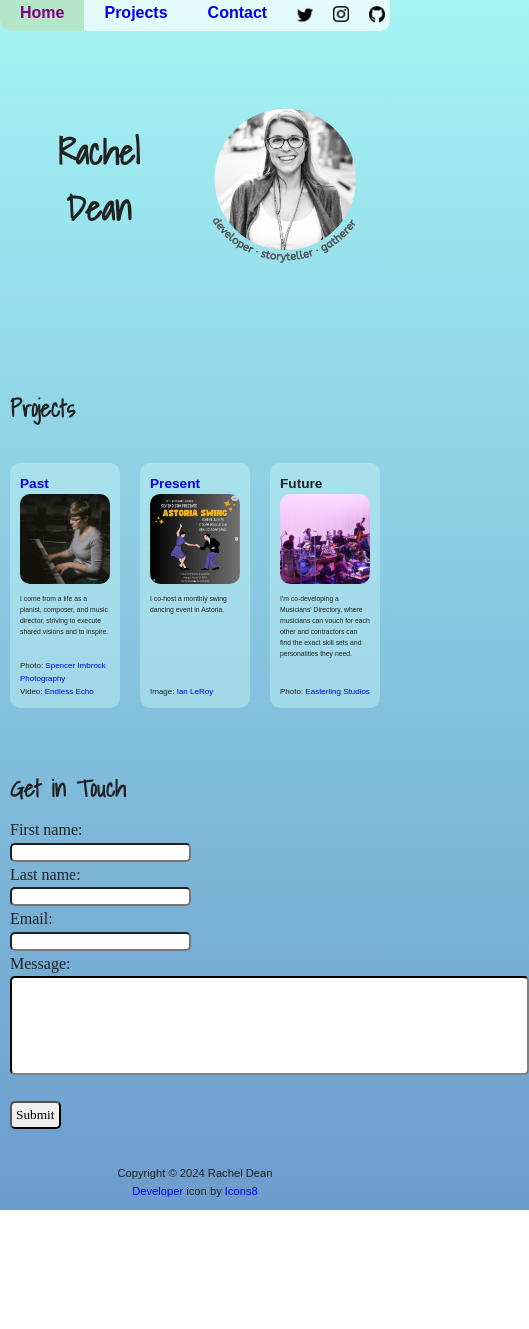
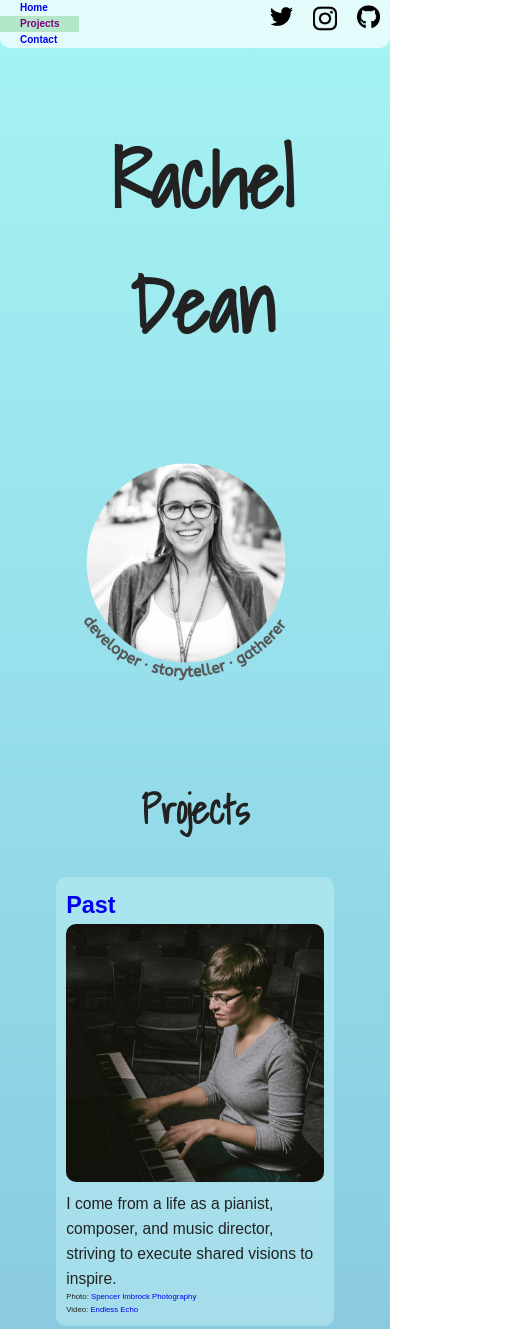
Before and after one commit to rchldn/portfolio-website, a plain HTML site: page index.html in a window 390 px wide. Shown: the top 1329 px of the page, 529 px wide, since content can reach past the window. Before the commit the page ends 1210 px from the top, so only its background shows below. Drawn offline with Linux system fonts and the light colour scheme; a web font is replaced by a local one.

Commit message:
end of day thurs with video animations

```diff
--- a/index.html
+++ b/index.html
@@ -56,7 +56,7 @@
               Your browser does not support the video tag.
             </video>-->
           </div>
-          <p>I come from a life as a pianist, composer, and music director, striving to execute shared visions and
+          <p>I come from a life as a pianist, composer, and music director, striving to execute shared visions
             to inspire.</p>
           <p class="photo-credit">Photo: <a href="https://www.spencerimbrockphotography.com/" target="_blank">Spencer
               Imbrock
@@ -68,7 +68,7 @@
         <article class="present-media">
           <h3><a href="https://www.instagram.com/astoriaswing/" target="_blank">Present</a></h3>
           <div id="present-image">
-            <img id="swing-picture" src="assets/Astoria Swing.png"
+            <img id="swing-picture" src="assets/Swing Poster 2 (2).png"
               alt="graphic advertising an Astoria Swing event with a cartoon of a dancing couple">
             <div id="present-video">
               <a href="https://www.instagram.com/astoriaswing/" target="_blank"><video autoplay loop>
@@ -76,7 +76,8 @@
                 </video></a>
             </div>
           </div>
-          <p>I co-host a monthly swing dancing event in Astoria.</p>
+          <p>I co-host a monthly swing dancing event in Astoria, since there are no other swing dances in our community
+            and lots of people here are great swing dancers - or great beginners!</p>
           <p class="photo-credit">Image: <a href="https://www.instagram.com/astoriaswing/" target="_blank">Ian
               LeRoy</a></p>
         </article>
@@ -92,7 +93,7 @@
           </div>
           <p>I'm co-developing a Musicians' Directory, where musicians can vouch for each other and contractors
             can find the
-            exact skill sets and personalities they need.</p><br>
+            exact skillsets and personalities they need.</p><br>
           <p class="photo-credit">Photo: <a href="https://www.easterlingstudios.com/" target="_blank"> Easterling
               Studios</a></p>
 
@@ -108,11 +109,8 @@
         <input type="text" id="last-name" name="last-name" required>
         <label for="email">Email:</label>
         <input type="email" id="email" name="email" required>
-        <label for="message">Message:</label>
-        <textarea rows="5" cols="60" id="message" name="message" required></textarea><br>
-        <!--<input type="textarea" id="message" name="message"
-          required>-->
-        <!--trying to get this to be a bigger text field, is there a way? textarea tag??-->
+        <label for="message">Message:</label><br>
+        <textarea id="message" name="message" rows="4" cols="20" required></textarea><br>
         <button type="submit">Submit</button>
       </form><br>
     </contact>
--- a/styles.css
+++ b/styles.css
@@ -24,6 +24,10 @@
 }
 
 /* Body Styles */
+html {
+  scroll-behavior: smooth;
+}
+
 body {
   /*  font-family: 'Helvetica Neue', Arial, sans-serif; */
   line-height: 1.6;
@@ -58,6 +62,7 @@ h2 {
 h3 {
   font-family: 'ABeeZee', sans-serif;
   font-size: 3.5vw;
+  color: purple;
 }
 
 h4 {
@@ -90,7 +95,6 @@ nav {
 }
 
 .nav-links li:hover {
-  /* play around color! */
   background-color: rgb(180, 231, 202);
   transition: 0.5s;
 }
@@ -147,6 +151,7 @@ nav {
   height: auto;
   margin-right: -50px;
 }
+
 /* Article Styles */
 .articles-section {
   display: flex;
@@ -191,6 +196,7 @@ article p {
 .photo-credit #extra-credit {
   margin-top: none;
 }
+
 /* styles for the video hover over */
 .past-media {
   position: relative;
@@ -207,7 +213,7 @@ article p {
   display: block;
   width: 100%;
   height: auto;
-  transition: 1s;
+  transition: opacity 1s;
 }
 
 #past-video {
@@ -218,7 +224,6 @@ article p {
   height: 100%;
   display: none;
   opacity: 0;
-  transition: 1s;
 }
 
 /*.past-media #past-image:hover {
@@ -228,6 +233,24 @@ article p {
 .past-media:hover #past-video {
   display: block;
   opacity: 1;
+  animation: fadeInFromNone 1s ease-out;
+}
+
+@keyframes fadeInFromNone {
+  0% {
+    display: none;
+    opacity: 0;
+  }
+
+  1% {
+    display: block;
+    opacity: 0;
+  }
+
+  100% {
+    display: block;
+    opacity: 1;
+  }
 }
 
 /*.past-media:hover #piano-picture {
@@ -239,6 +262,7 @@ article p {
   height: 100%;
   object-fit: cover;
   border-radius: 10px;
+  transition: transform 0.5s;
 }
 
 /* styles for the present video hover over */
@@ -257,7 +281,7 @@ article p {
   display: block;
   width: 100%;
   height: auto;
-  transition: 1s;
+  transition: opacity 1s;
 }
 
 #present-video {
@@ -268,7 +292,6 @@ article p {
   height: 100%;
   display: none;
   opacity: 0;
-  transition: 1s;
 }
 
 /*.present-media #present-image:hover {
@@ -278,6 +301,7 @@ article p {
 .present-media:hover #present-video {
   display: block;
   opacity: 1;
+  animation: fadeInFromNone 1s ease-out;
 }
 
 /*.present-media:hover #piano-picture {
@@ -307,7 +331,7 @@ article p {
   display: block;
   width: 100%;
   height: auto;
-  transition: 1s;
+  transition: opacity 1s;
 }
 
 #future-video {
@@ -318,7 +342,6 @@ article p {
   height: 100%;
   display: none;
   opacity: 0;
-  transition: 1s;
 }
 
 /*.future-media #future-image:hover {
@@ -328,6 +351,7 @@ article p {
 .future-media:hover #future-video {
   display: block;
   opacity: 1;
+  animation: fadeInFromNone 1s ease-out;
 }
 
 /*.future-media:hover #piano-picture {
@@ -361,19 +385,23 @@ input {
   border-radius: 5px;
   display: flex;
   margin-left: 10px;
+  background-color: rgb(200, 246, 246);
+  border-color: 20px rgba(200, 246, 246, 0.848);*/
 }
 
 textarea {
   border-radius: 5px;
-  display: flex;
   margin-left: 10px;
   font-family: Arial;
   border-style: solid;
-  resize: none;
   border-top: 2px solid black;
   border-left: 2px solid black;
   border-right: 2px solid gray;
   border-bottom: 2px solid gray;
+  resize: none;
+  width: 50%;
+  min-width: 14px;
+  background-color: rgb(200, 246, 246);
 }
 
 button {
@@ -381,12 +409,23 @@ button {
   padding: 4px;
   border-radius: 5px;
   font-family: 'ABeeZee';
+  background-color:  rgba(200, 246, 246, 0.663)
+}
+
+button:hover {
+  transition: 0.5s;
+  background-color: rgb(168, 241, 191);
 }
 
 #message {
-  padding: 10px;
   text-wrap: wrap;
 }
+
+/* form {
+  display: flex;
+  flex-direction: column;
+  max-width: 50%;
+} */
 
 /*link states*/
 a:before {
@@ -411,3 +450,74 @@ footer {
   text-align: center;
   padding: 10px;
 }
+
+/*media queries*/
+
+@media screen and (max-width: 562px) {
+  h2 {
+    font-size: 10vw;
+    text-align: center;
+  }
+
+  #navbar {
+    width: 100vw;
+  }
+
+  .nav-links {
+    display: inline;
+    font-size: 10px;
+  }
+
+  .nav-icons img {
+    max-width: 6vw;
+    flex-direction: column;
+    align-items: flex-start;
+  }
+
+  #intro {
+    padding-top: 70px;
+    flex-direction: column;
+    margin-bottom: -50px;
+  }
+
+  h1 {
+    font-size: 20vw;
+    text-align: center;
+    margin-right: 20px;
+  }
+
+  #profile-pic {
+    min-width: 100vw;
+    border: 0;
+    margin: 0;
+    padding: 0;
+  }
+
+  .articles-section {
+    flex-direction: column;
+    align-items: center;
+  }
+
+  article p {
+    font-size: 4vw;
+  }
+
+  h3 {
+    font-size: 6vw;
+  }
+
+  .photo-credit {
+    font-size: 2vw;
+    margin-top: none;
+  }
+
+  .past-media,
+  .present-media,
+  .future-media {
+    max-width: 75%;
+  }
+
+  form {
+    font-size: 5vw;
+  }
+}
```
Also changed, not shown: assets/Astoria Swing.png (deleted), assets/Swing Poster 2 (2).png (added).
